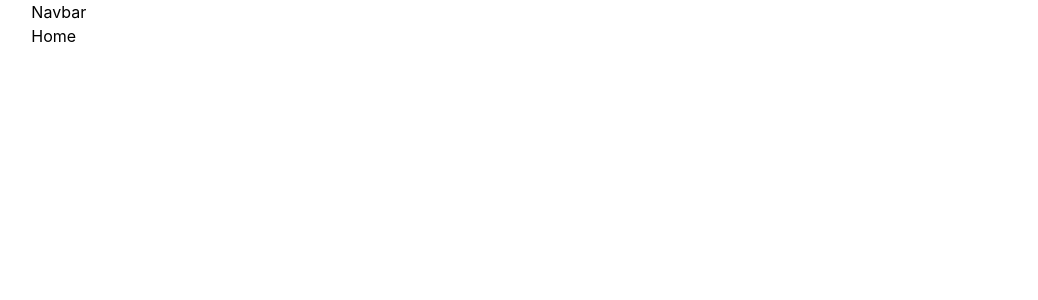
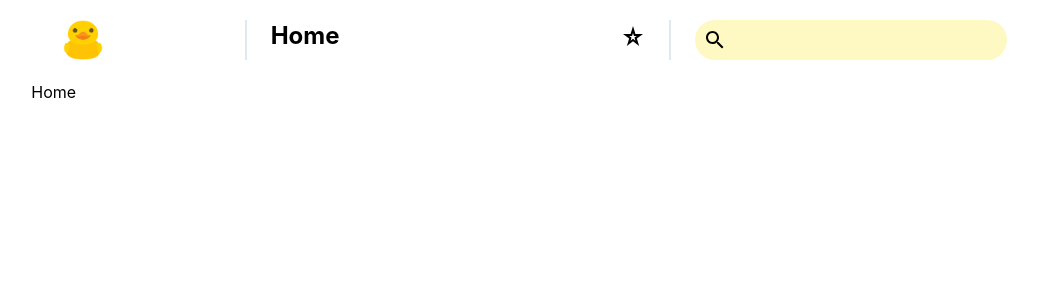
Before and after one commit to Coerres/twitter-clone, a React (Create React App) app in the folder client/: page / in a window 1280 px wide. Shown: the top 300 px of the page, without its empty margins (182-1220 px from the left). Built offline with nearby package versions, Linux system fonts and the light colour scheme.

Commit message:
Add Navbar UI

```diff
--- a/client/package.json
+++ b/client/package.json
@@ -3,6 +3,10 @@
   "version": "0.1.0",
   "private": true,
   "dependencies": {
+    "@emotion/react": "^11.11.4",
+    "@emotion/styled": "^11.11.0",
+    "@mui/icons-material": "^5.15.14",
+    "@mui/material": "^5.15.14",
     "@testing-library/jest-dom": "^5.17.0",
     "@testing-library/react": "^13.4.0",
     "@testing-library/user-event": "^13.5.0",
--- a/client/src/components/Navbar/Navbar.jsx
+++ b/client/src/components/Navbar/Navbar.jsx
@@ -1,7 +1,28 @@
 import React from "react";
+import StarBorderPurple500Icon from "@mui/icons-material/StarBorderPurple500";
+import SearchIcon from "@mui/icons-material/Search";
+import { StarBorderPurple500 } from "@mui/icons-material";
 
 const Navbar = () => {
-    return <div>Navbar</div>;
+    return (
+        <div className="grid grid-cols-1 md:grid-cols-4 my-5 justify-center">
+            <div className="mx-auto md:mx-0">
+                <img src="/twitter-logo.png" alt="Twitter Logo" width={"40px"} className="ml-8" />
+            </div>
+            <div className="col-span-2 md:border-x-2 md:border-slate-200 md:px-6 my-6 md:my-0">
+                <div className="flex justify-between items-center">
+                    <h2 className="font-bold text-2xl">Home</h2>
+                    <StarBorderPurple500Icon />
+                </div>
+            </div>
+
+
+            <div className="px-0 md:px-6 mx-auto">
+                <SearchIcon className="absolute m-2" />
+                <input type="text" className="bg-yellow-100 rounded-full py-2 px-8" />
+            </div>
+        </div>
+    );
 };
 
 export default Navbar;
```
Also changed, not shown: client/public/twitter-logo.png (added), 1 other file (tests, documents, lock files or other folders).
